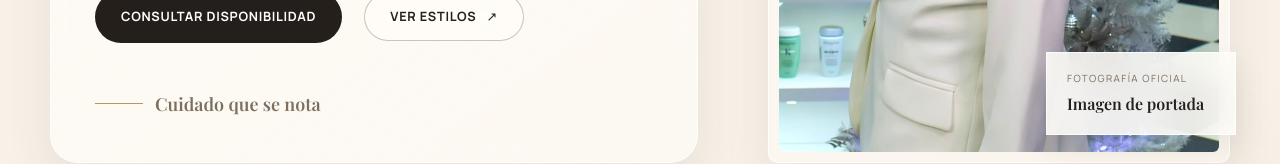
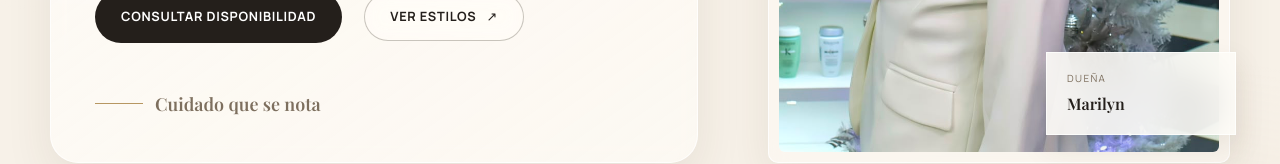
Before and after one commit to animacionespy-web/marilyn-coiffure-web, a React (Vite) app: page / in a window 1280 px wide. Shown: the part 636-800 px from the top of the page. Built offline with nearby package versions, Linux system fonts and the light colour scheme; no server answers; the database is empty.

Commit message:
fix: identificar a Marilyn como dueña en la portada

```diff
--- a/src/components/Hero.tsx
+++ b/src/components/Hero.tsx
@@ -37,8 +37,8 @@ export function Hero() {
             </div>}
           </div>
           <div className="hero__note">
-            <span>Fotografía oficial</span>
-            <strong>Imagen de portada</strong>
+            <span>Dueña</span>
+            <strong>Marilyn</strong>
           </div>
         </div>
       </div>
```
